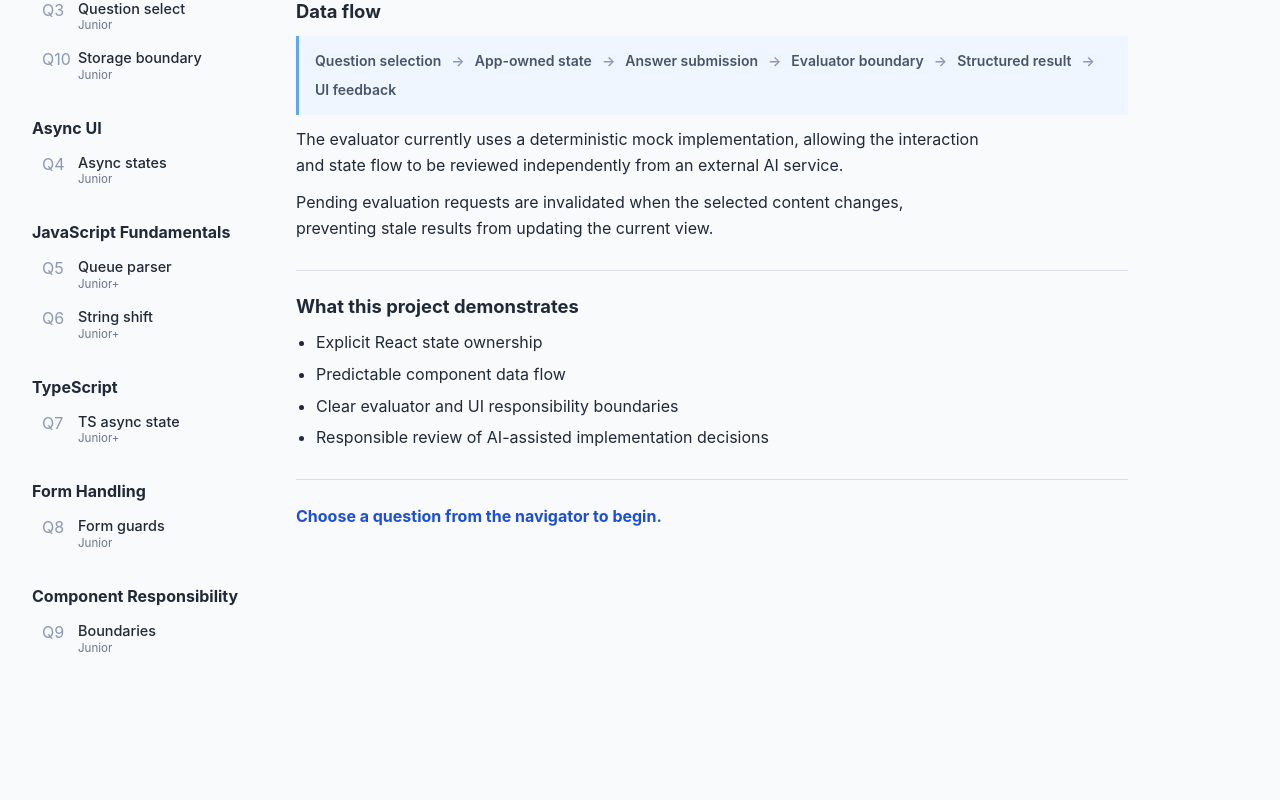
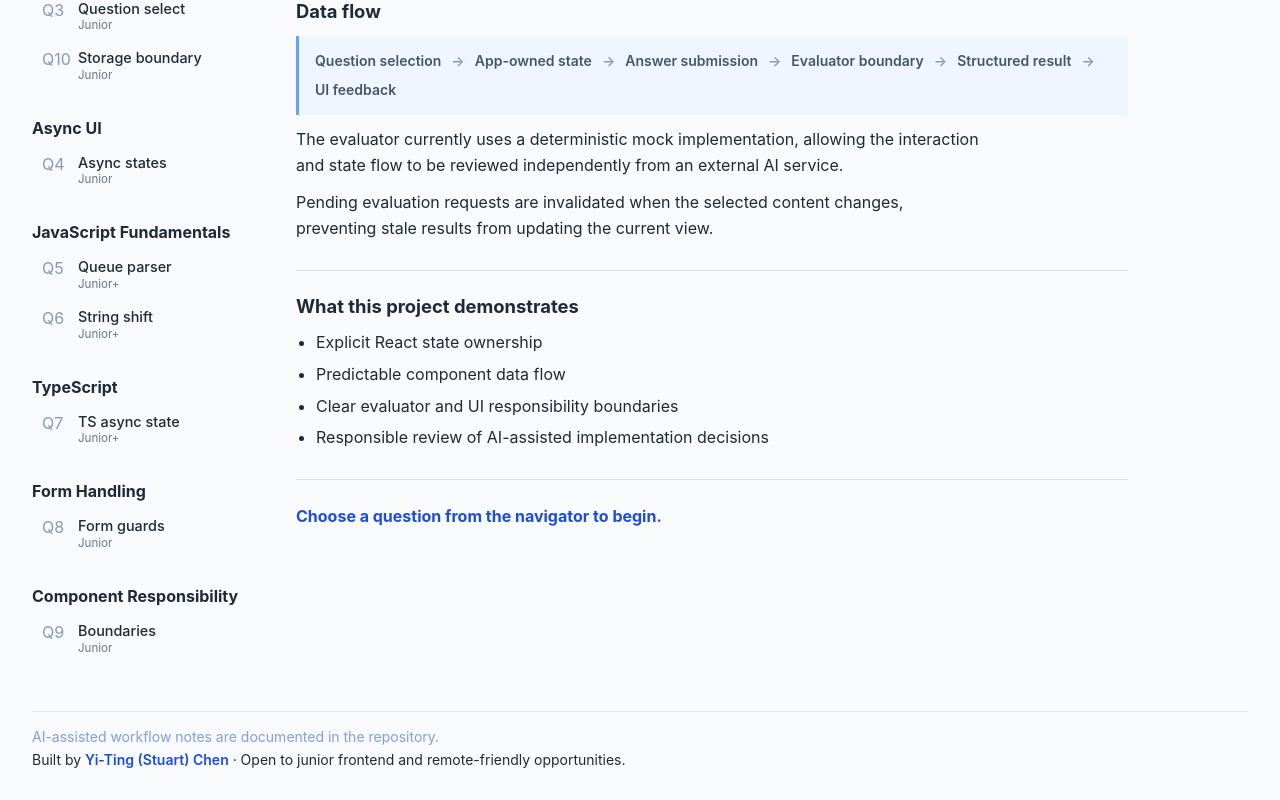
Before and after one commit to stuartchendev/frontend-reasoning-lab, a React (Vite) app: page / in a window 1280 px wide. Shown: the part 513-1313 px from the top of the page. Before the commit the page ends 1216 px from the top, so only its background shows below. Built offline with nearby package versions, Linux system fonts and the light colour scheme.

Commit message:
feat: add project footer metadata and style

```diff
--- a/src/App.tsx
+++ b/src/App.tsx
@@ -5,6 +5,7 @@ import { fakeEvaluator } from "./lib/fakeEvaluator";
 import { OverviewPanel } from "./components/OverviewPanel";
 import { ProjectIntro } from "./components/ProjectIntro";
 import { QuestionNavigator } from "./components/QuestionNavigator";
+import { ProjectFooter } from "./components/ProjectFooter";
 import type { SelectedContent } from "./types/navigation";
 import type { EvaluationResult, UserAnswer } from "./types/reasoning";
 
@@ -166,6 +167,7 @@ export default function App() {
         />
         {renderSelectedContent()}
       </div>
+      <ProjectFooter />
     </main>
   );
 }
--- a/src/components/ProjectFooter.tsx
+++ b/src/components/ProjectFooter.tsx
@@ -1,9 +1,12 @@
 export function ProjectFooter() {
     return (
         <footer className="project-footer">
-            <p>AI-assisted workflow notes are documented in the repository.</p>
-            <p>
-                Built by Yi-Ting (Stuart) Chen · Open to junior frontend and
+            <p className="project-footer__note">
+                AI-assisted workflow notes are documented in the repository.
+            </p>
+
+            <p className="project-footer__author">
+                Built by <span>Yi-Ting (Stuart) Chen</span> · Open to junior frontend and
                 remote-friendly opportunities.
             </p>
         </footer>
--- a/src/styles.css
+++ b/src/styles.css
@@ -125,7 +125,7 @@ select {
   border: 0;
   border-radius: 0.5rem;
   padding: 0.75rem 1rem;
-  background: #2563eb;
+  background: #1d4ed8;
   color: #ffffff;
   cursor: pointer;
 }
@@ -182,7 +182,7 @@ select {
 }
 
 .project-intro__links a {
-  color: #2563eb;
+  color: #1d4ed8;
   font-size: 0.925rem;
   font-weight: 700;
   text-decoration: none;
@@ -454,6 +454,34 @@ select {
   line-height: 1.4;
 }
 
+/* footer */
+.project-footer {
+  margin-top: 2.5rem;
+  padding-top: 1rem;
+  border-top: 1px solid #e2e8f0;
+  display: grid;
+  gap: 0.4rem;
+  font-size: 0.875rem;
+  color: var(--text-muted);
+}
+
+.project-footer p {
+  margin: 0;
+}
+
+.project-footer__note {
+  color: #839de6;
+}
+
+.project-footer__author {
+  color: var(--text-secondary);
+}
+
+.project-footer__author span {
+  color: #1d4ed8;
+  font-weight: 600;
+}
+
 @media (max-width: 980px) {
   .page-shell {
     padding-block: 1.25rem;
@@ -478,6 +506,11 @@ select {
     overflow-y: auto;
     padding-right: 0.25rem;
   }
+
+  .project-footer {
+    flex-direction: column;
+    gap: 0.5rem;
+  }
 }
 
 @media (max-width: 760px) {
```
Lines whose indentation alone changed are shown as unchanged.
